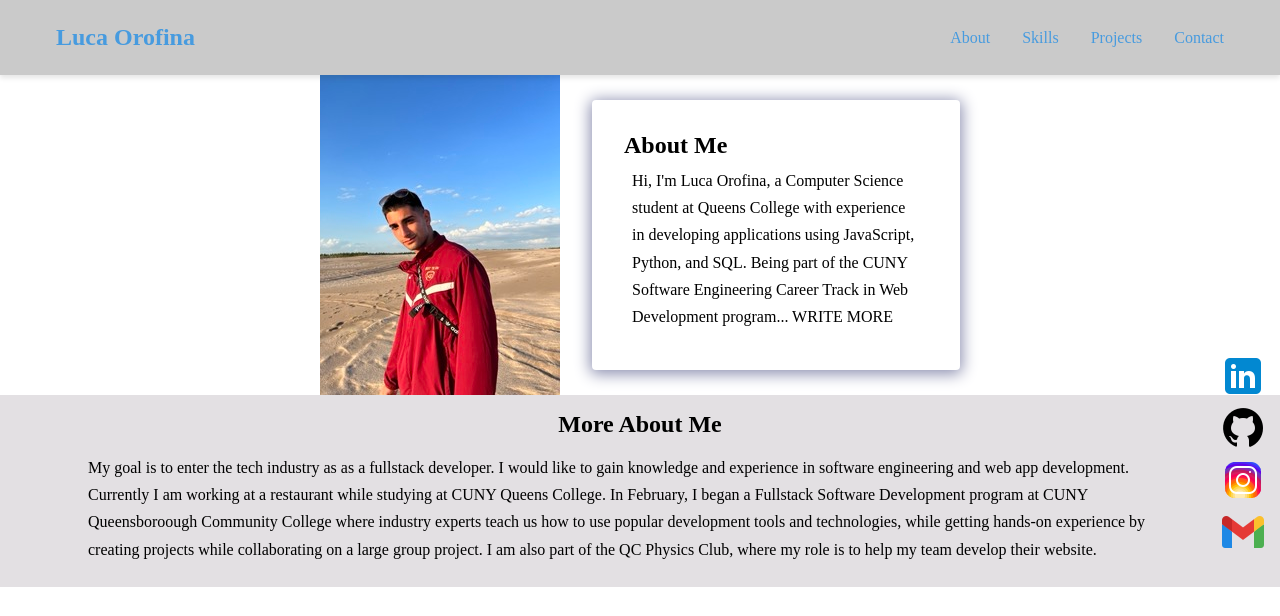
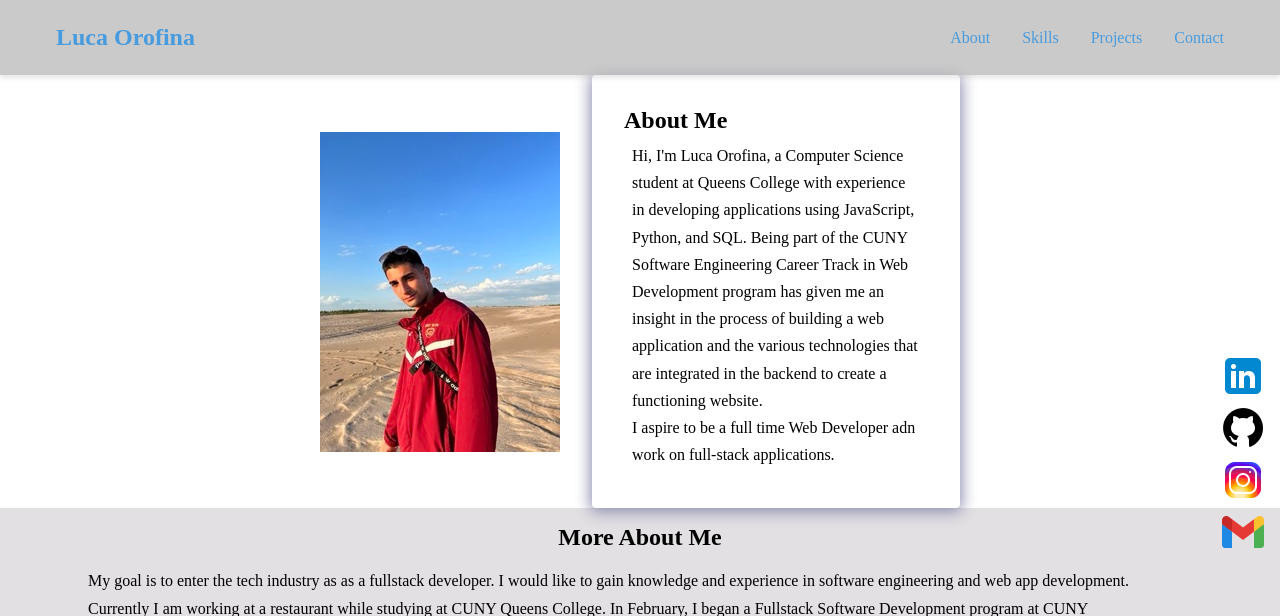
Before and after one commit to lucaorofina/lucaorofina.github.io, a plain HTML site: page index.html in a window 1280 px wide. Shown: the top 616 px of the page. Drawn offline with nearby package versions, Linux system fonts and the light colour scheme; a web font is replaced by a local one.

Commit message:
Update index.html
update bio

```diff
--- a/index.html
+++ b/index.html
@@ -49,7 +49,9 @@
             <p class="bio-text">
             Hi, I'm Luca Orofina, a Computer Science student at Queens College with experience
              in developing applications using JavaScript, Python, and SQL. Being part of the CUNY Software Engineering
-             Career Track in Web Development program... WRITE MORE
+             Career Track in Web Development program has given me an insight in the process of building a web application
+                and the various technologies that are integrated in the backend to create a functioning website. <br>
+                I aspire to be a full time Web Developer adn work on full-stack applications.
             </p>
         </div>
 
```
